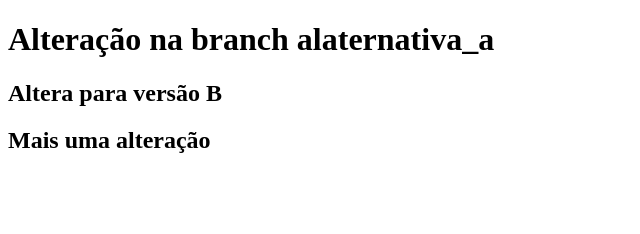
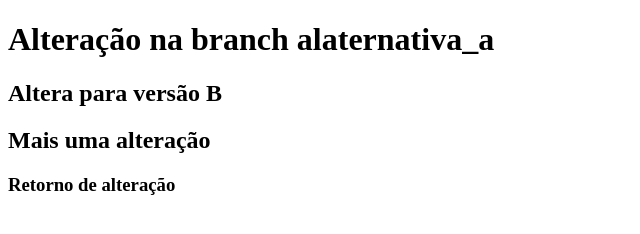
Before and after one commit to FrankFeitosa/git_aula1, a plain HTML site: page index.html in a window 1280 px wide. Shown: the whole page, without its empty margins (0-640 px from the left). Drawn offline with Linux system fonts and the light colour scheme.

Commit message:
retorno de alteração branch remota

```diff
--- a/index.html
+++ b/index.html
@@ -13,5 +13,6 @@
         Altera para versão B
     </h2>
     <h2>Mais uma alteração</h2>
+    <h3>Retorno de alteração</h3>
 </body>
 </html>
```
